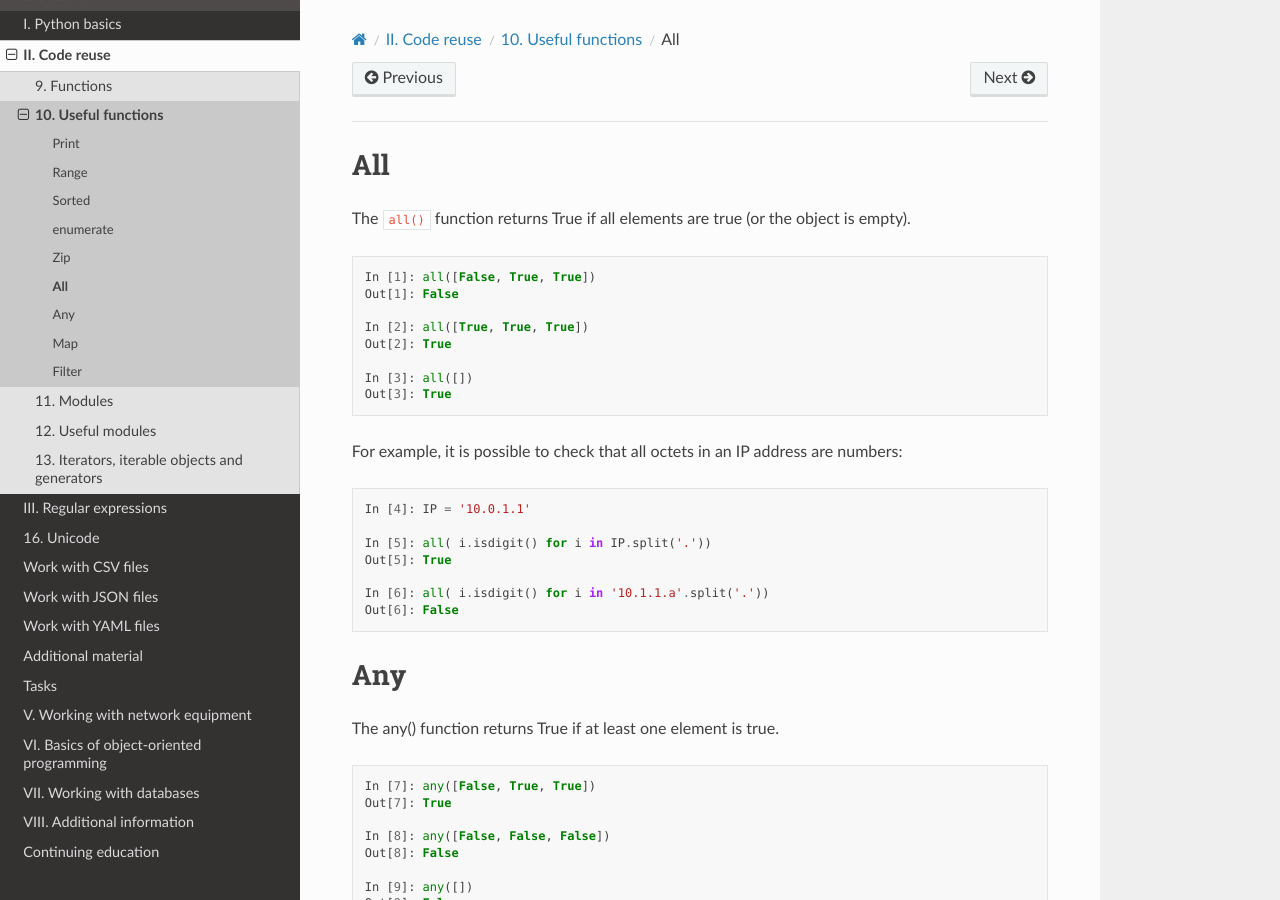
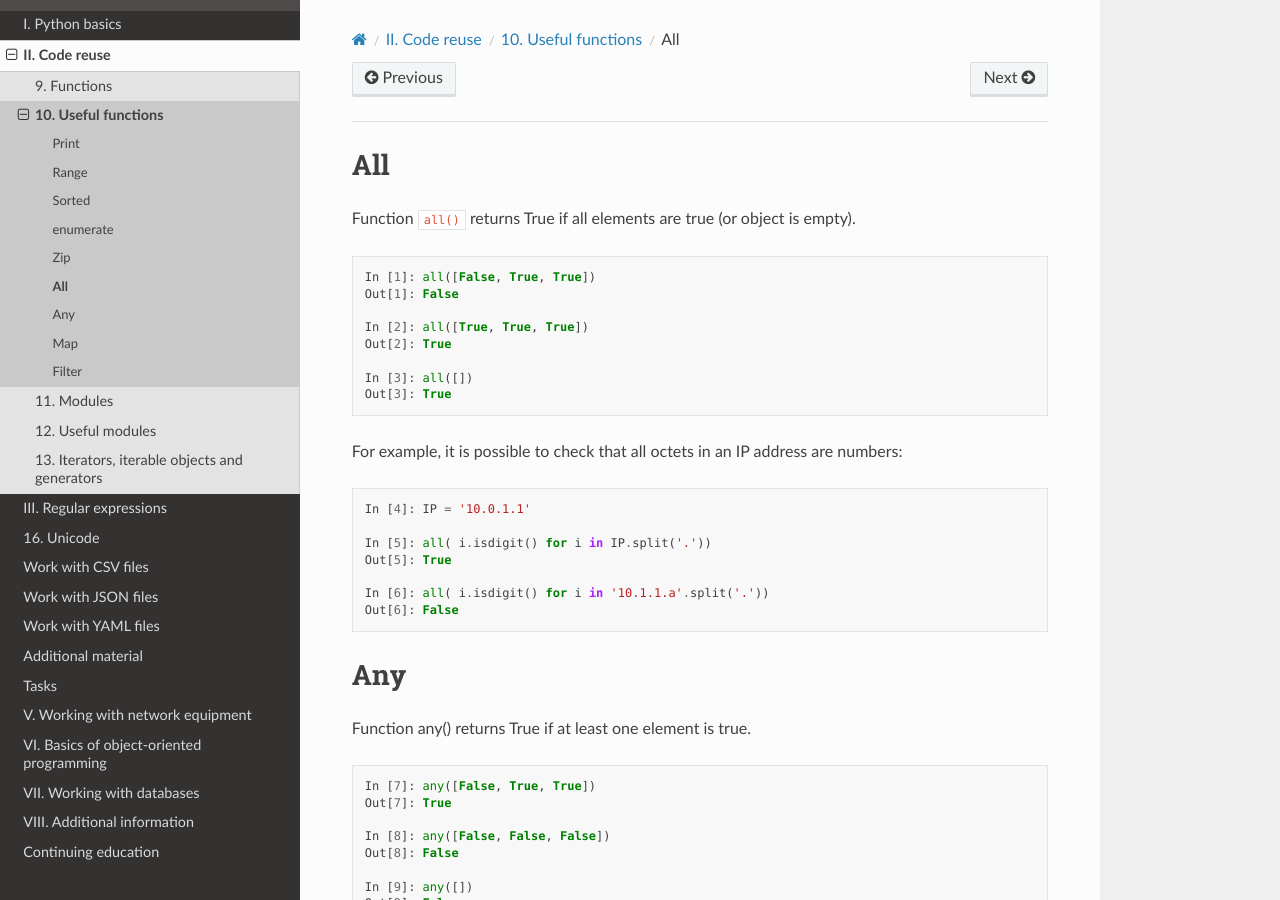
Before and after one commit to natenka/pyneng-book-en, a Sphinx documentation site: the page built from docs/source/book/10_useful_functions/all_any.rst, in a window 1280 px wide and 900 px high. Built offline with Sphinx 7.4.7 and the Read the Docs theme 2.0.0, drawn with Linux system fonts in a browser that asks for light colours; pages that are not in the unit, such as notebooks, are missing from menus.

Commit message:
Update all_any.rst

```diff
--- a/docs/source/book/10_useful_functions/all_any.rst
+++ b/docs/source/book/10_useful_functions/all_any.rst
@@ -1,7 +1,7 @@
 All
 -----------
 
-The ``all()`` function returns True if all elements are true (or the object is empty).
+Function ``all()`` returns True if all elements are true (or object is empty).
 
 .. code:: python
 
@@ -29,7 +29,7 @@ For example, it is possible to check that all octets in an IP address are number
 Any
 -----------
 
-The any() function returns True if at least one element is true.
+Function any() returns True if at least one element is true.
 
 .. code:: python
 
```
